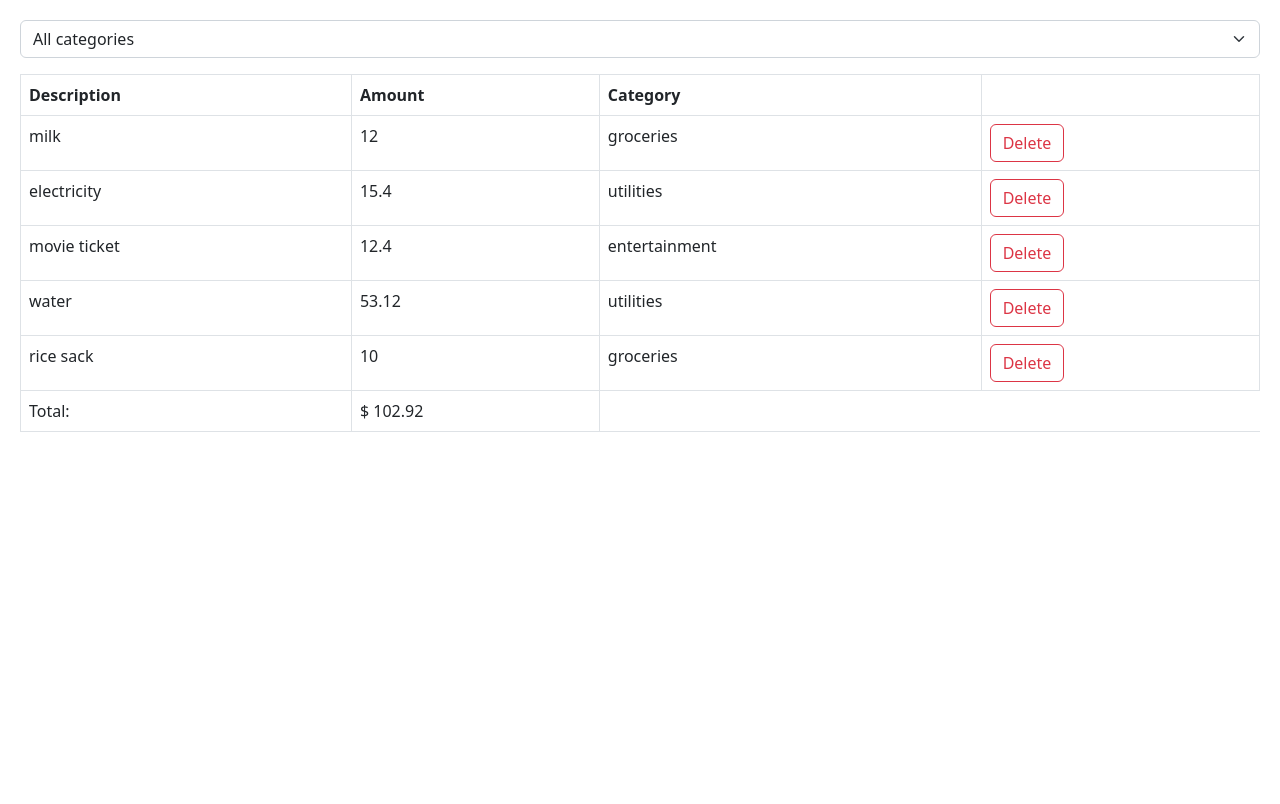
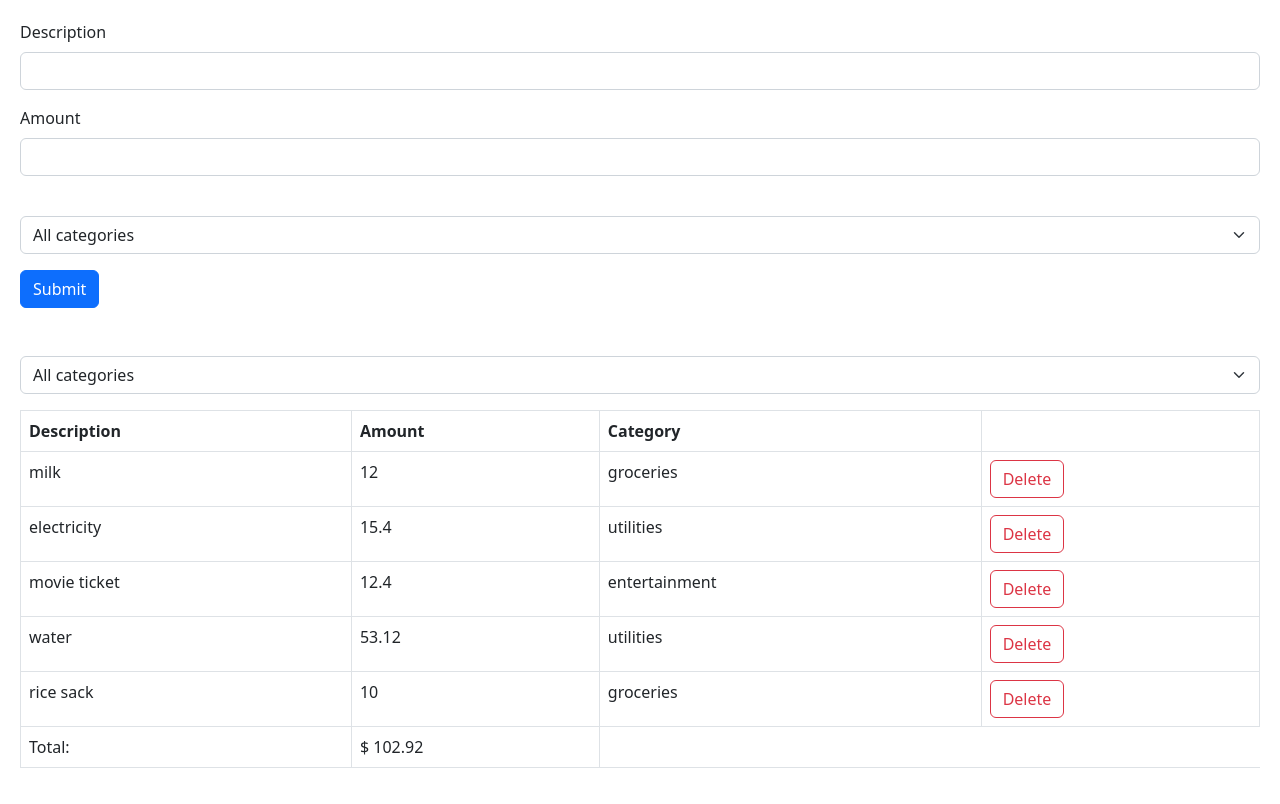
Before and after one commit to Oconer-git/practice-react-with-mosh, a React (Vite) app: page / in a window 1280 px wide. Built offline with nearby package versions, Linux system fonts and the light colour scheme.

Commit message:
building-forms: building the expense form

```diff
--- a/src/App.tsx
+++ b/src/App.tsx
@@ -3,6 +3,7 @@
 import './App.css';
 import ExpenseList from './Expense-tracker/components/ExpenseList';
 import ExpenseFilter from './Expense-tracker/components/ExpenseFilter';
+import ExpenseForm from './Expense-tracker/components/ExpenseForm';
 
 export const categories = ['groceries', 'utilities', 'entertainment'];
 
@@ -30,6 +31,9 @@
 
   return (
     <div>
+      <div className="mb-5">
+        <ExpenseForm/>
+      </div>
       <div className="mb-3">
         <ExpenseFilter onSelectCategory={(category) => (setSelectedCategory(category))} />
       </div>
--- a/src/Expense-tracker/components/ExpenseFilter.tsx
+++ b/src/Expense-tracker/components/ExpenseFilter.tsx
@@ -1,4 +1,5 @@
 import React from 'react'
+import { categories } from '../../App';
 
 interface Props{
     onSelectCategory: (category: string) => void;
@@ -8,9 +9,7 @@
   return (
     <select className="form-select" onChange={(event) => onSelectCategory(event.target.value)}>
         <option value="">All categories</option>
-        <option value="groceries">Groceries</option>
-        <option value="utilities">Utilities</option>
-        <option value="entertainment">Entertainment</option>
+        {categories.map((category) => <option key={category} value={category}>{category}</option>)}
     </select>
   )
 }
--- a/src/Expense-tracker/components/ExpenseForm.tsx
+++ b/src/Expense-tracker/components/ExpenseForm.tsx
@@ -0,0 +1,27 @@
+import React from 'react';
+import {categories} from '../../App';
+
+const ExpenseForm = () => {
+  return (
+    <form>
+        <div className="mb-3">
+            <label htmlFor="description" className="form-label">Description</label>
+            <input id="decription" name="description" type="text" className="form-control" />
+        </div>
+        <div className="mb-3">
+            <label htmlFor="amount" className="form-label">Amount</label>
+            <input id="number" name="number" type="number" className="form-control" />
+        </div>
+        <div className="mb-3">
+            <label htmlFor="category" className="form-label"></label>
+            <select name="category" id="category" className="form-select">
+                <option value="">All categories</option>
+                {categories.map((category) => <option key={category} value={category}>{category}</option>)}
+            </select>
+        </div>
+        <button className="btn btn-primary">Submit</button>
+    </form>
+  )
+}
+
+export default ExpenseForm
```
